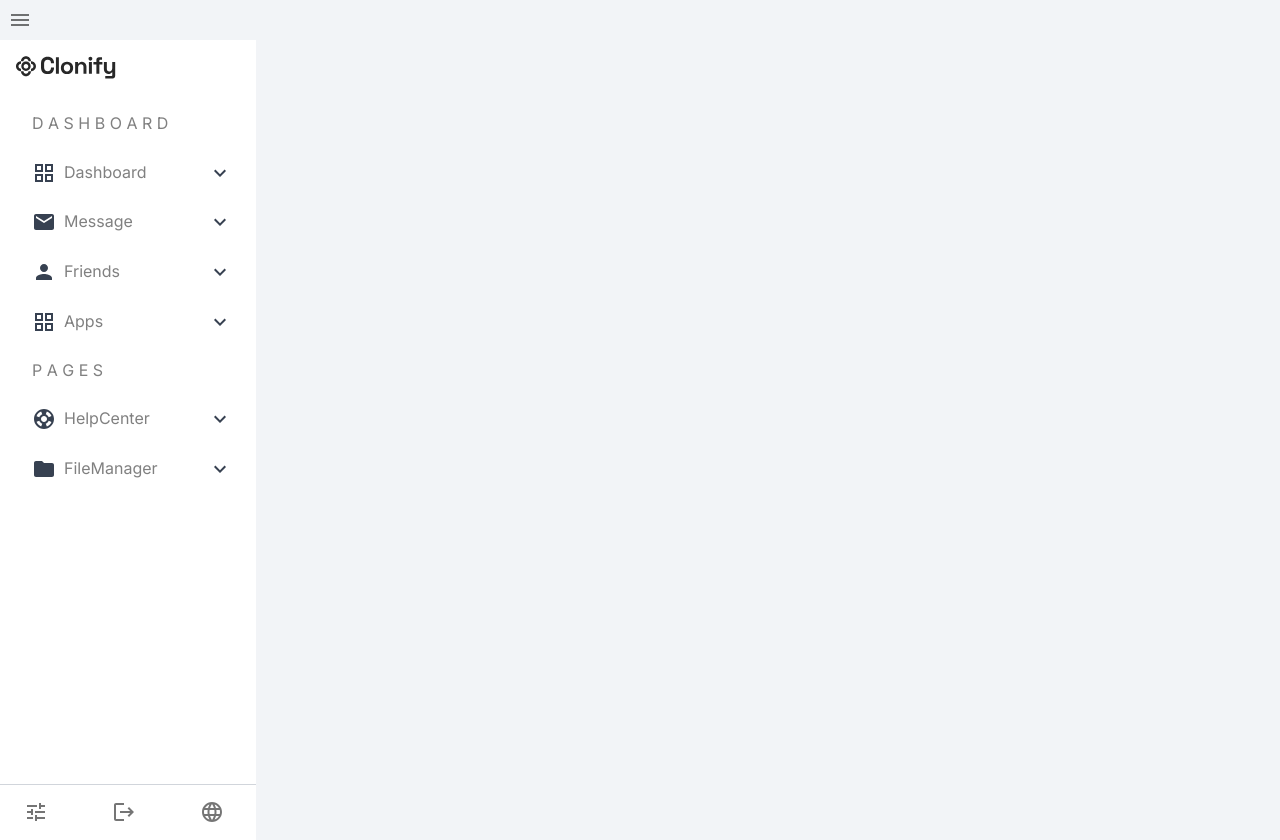
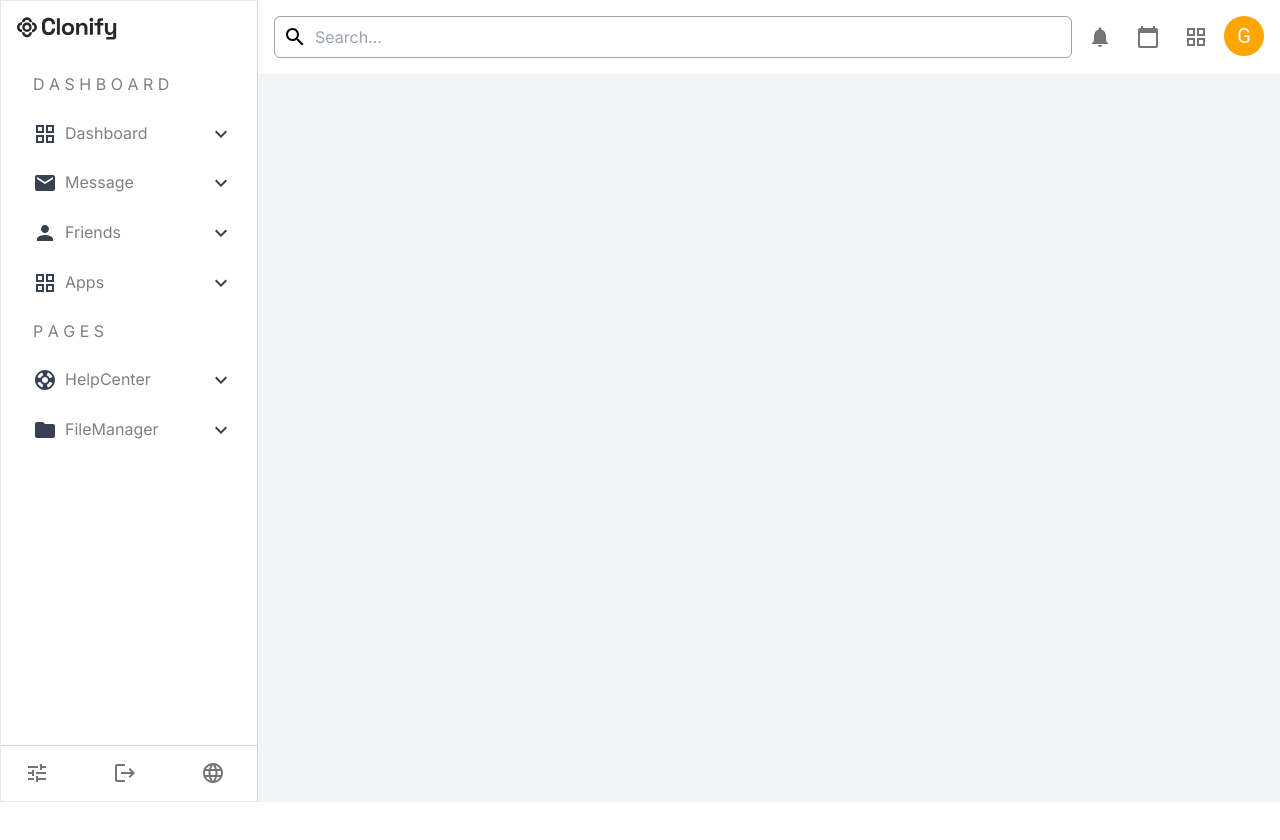
Before and after one commit to b9aurav/dashboard, a Next.js app: page / in a window 1280 px wide. After the commit the page ends 802 px from the top, so only its background shows below. Built offline with nearby package versions, Linux system fonts and the light colour scheme.

Commit message:
Navbar Implemented.

```diff
--- /dev/null
+++ b/src/app/components/Navbar.tsx
@@ -0,0 +1,67 @@
+import { SearchOutlined } from "@mui/icons-material";
+import { Avatar, IconButton } from "@mui/material";
+import CalendarTodayIcon from "@mui/icons-material/CalendarToday";
+import NotificationsIcon from "@mui/icons-material/Notifications";
+import GridViewIcon from "@mui/icons-material/GridView";
+import MenuIcon from "@mui/icons-material/Menu";
+import React from "react";
+import Image from "next/image";
+
+type Props = {
+  setOpen: (value: boolean) => void;
+};
+
+const Navbar = (props: Props) => {
+  return (
+    <div className="relative">
+      {/* For Desktop Devices */}
+      <div className="bg-white p-4 space-x-2 hidden md:flex">
+        <div className=" border border-gray-400 p-2 rounded-md w-full flex space-x-2">
+          <SearchOutlined />
+          <input
+            type="text"
+            placeholder="Search..."
+            className="w-full outline-none"
+          />
+        </div>
+        <IconButton>
+          <NotificationsIcon />
+        </IconButton>
+        <IconButton>
+          <CalendarTodayIcon />
+        </IconButton>
+        <IconButton>
+          <GridViewIcon />
+        </IconButton>
+
+        <Avatar sx={{ bgcolor: "orange" }}>G</Avatar>
+      </div>
+
+      {/* For Mobile Devices */}
+      <div className="flex justify-center items-center md:hidden">
+        <IconButton onClick={() => props.setOpen(true)} aria-label="Sidebar">
+          <MenuIcon />
+        </IconButton>
+      </div>
+
+      <div className="bg-white px-2 flex justify-between items-center md:hidden">
+        <Image src="/logo.svg" alt="logo" width={100} height={100} />
+        <IconButton>
+          <Avatar sx={{ bgcolor: "orange" }}>G</Avatar>
+        </IconButton>
+      </div>
+      <div className="p-2 bg-white md:hidden">
+        <div className=" border border-gray-400 p-2 rounded-md flex space-x-2 md:hidden bg-white w-full">
+          <SearchOutlined />
+          <input
+            type="text"
+            placeholder="Search..."
+            className="w-full outline-none"
+          />
+        </div>
+      </div>
+    </div>
+  );
+};
+
+export default Navbar;
--- a/src/app/components/Sidebar.tsx
+++ b/src/app/components/Sidebar.tsx
@@ -1,5 +1,5 @@
 "use client";
-import React, { useState } from "react";
+import React from "react";
 import { DashboardMenu, PagesMenu } from "../constant/Menu";
 import Image from "next/image";
 import SidebarItem from "./SidebarItem";
@@ -7,28 +7,21 @@ import TuneIcon from "@mui/icons-material/Tune";
 import LogoutIcon from "@mui/icons-material/Logout";
 import LanguageIcon from "@mui/icons-material/Language";
 import { Drawer, IconButton } from "@mui/material";
-import MenuIcon from "@mui/icons-material/Menu";
 import Box from "@mui/material/Box";
 
-type Props = {};
+type Props = {
+    open: boolean;
+    setOpen: (value: boolean) => void;
+};
 
 const Sidebar = (props: Props) => {
-  const [open, setOpen] = React.useState(false);
   return (
-    <div>
+    <div className="border border-r-gray-300 bg-white">
       {/* For Mobile Device */}
-      <IconButton
-        className="md:hidden"
-        onClick={() => setOpen(true)}
-        aria-label="Sidebar"
-      >
-        <MenuIcon />
-      </IconButton>
-
       <Drawer
         className="md:hidden overflow-hidden"
-        open={open}
-        onClose={() => setOpen(false)}
+        open={props.open}
+        onClose={() => props.setOpen(false)}
       >
         <Box sx={{ width: 256 }} role="presentation">
           <div className="w-64 h-screen p-4 bg-white flex flex-col relative">
--- a/src/app/page.tsx
+++ b/src/app/page.tsx
@@ -1,10 +1,17 @@
-import Image from "next/image";
+"use client"
 import Sidebar from "./components/Sidebar";
+import Navbar from "./components/Navbar";
+import { useState } from "react";
 
 export default function Home() {
+  const [openSidebar, setOpenSidebar] = useState(false);
+
   return (
-    <main className="bg-[#f2f4f7]">
-      <Sidebar />
+    <main className="bg-[#f2f4f7] flex">
+      <Sidebar open={openSidebar} setOpen={setOpenSidebar} />
+      <div className="flex flex-col w-full">
+        <Navbar setOpen={setOpenSidebar}/>
+      </div>
     </main>
   );
 }
```
